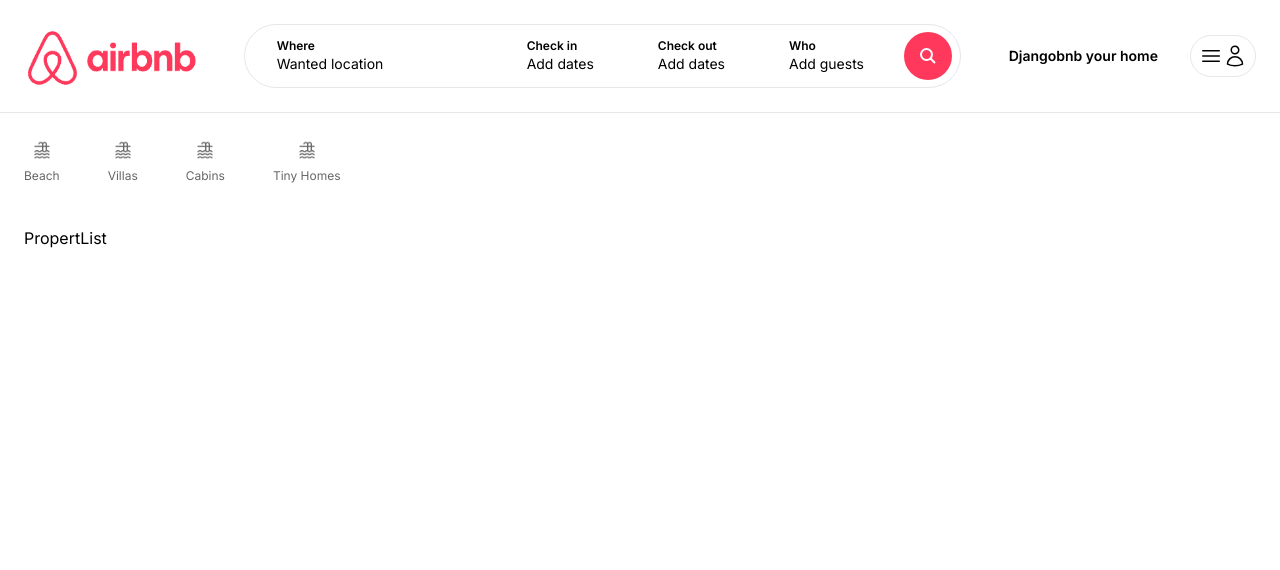
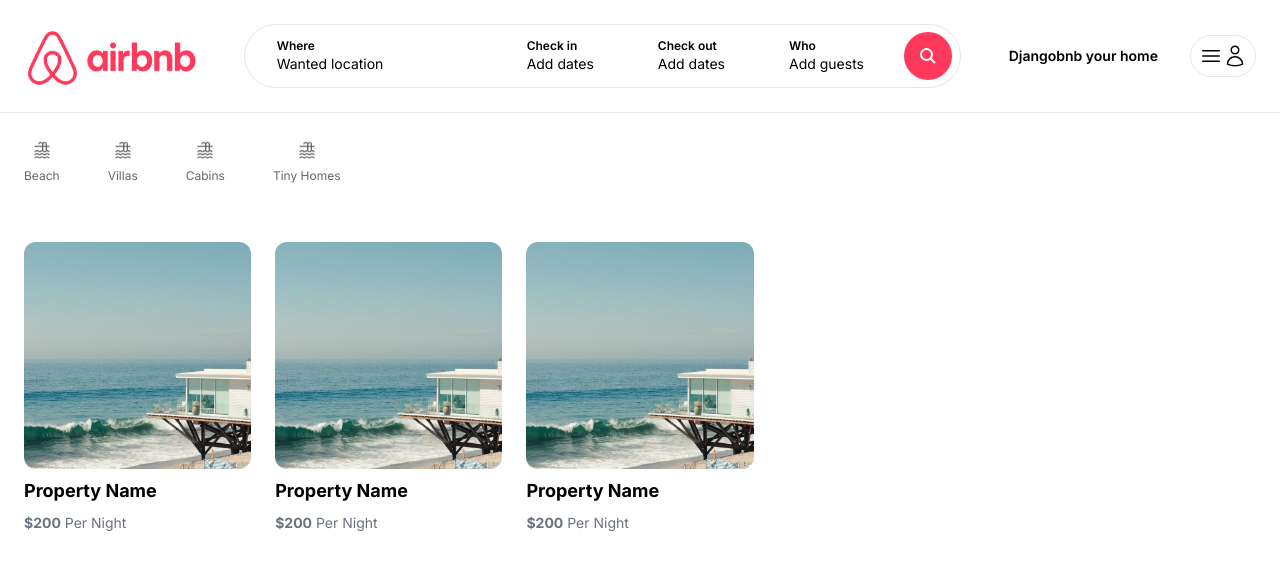
Before and after one commit to Henoker/Djangobnb, a Next.js app in the folder djangobnb/: page / in a window 1280 px wide. Shown: the top 570 px of the page. Built offline with nearby package versions, Linux system fonts and the light colour scheme.

Commit message:
feat: Add property List Item component

```diff
--- a/djangobnb/app/components/properties/PropertyList.tsx
+++ b/djangobnb/app/components/properties/PropertyList.tsx
@@ -1,8 +1,12 @@
+import PropertyListItem from "./PropertyListItem";
+
 const PropertList = () => {
   return (
-    <div>
-      <h1>PropertList</h1>
-    </div>
+    <>
+      <PropertyListItem />
+      <PropertyListItem />
+      <PropertyListItem />
+    </>
   );
 };
 
--- /dev/null
+++ b/djangobnb/app/components/properties/PropertyListItem.tsx
@@ -0,0 +1,24 @@
+import Image from "next/image";
+const PropertyListItem = () => {
+    return (
+        <div className="cursor-pointer">
+            <div className="relative overflow-hidden aspect-square rounded-xl">
+                <Image
+                src="/beach_1.jpg"
+                fill
+                sizes="(max-width: 768px) 768px, (max-width: 1200px): 768px, 768px"
+                className="hover:scale-110 object-cover transition h-full w-full"
+                alt="Beach house"
+                />
+            </div>
+            <div className="mt-2">
+                <p className="text-lg font-bold">Property Name</p>
+            </div>
+            <div className="mt-2">
+                <p className="text-sm text-gray-500"><strong>$200</strong> Per Night</p>
+            </div>
+        </div>
+    );
+}
+
+export default PropertyListItem;
--- a/djangobnb/app/page.tsx
+++ b/djangobnb/app/page.tsx
@@ -3,12 +3,10 @@
 
 export default function Home() {
   return (
-    <main className="max-w-[1500px] mx-auto px-6 backgroun-d-gray-100">
+    <main className="max-w-[1500px] mx-auto px-6">
       <Categories />
-      <PropertList />
-
       <div className="mt-4 grid grid-cols-1 md:grid-cols-3 lg:grid-cols-5 gap-6">
-
+        <PropertList />
       </div>
     </main>
   );
```
Also changed, not shown: djangobnb/public/beach_1.jpg (added).
